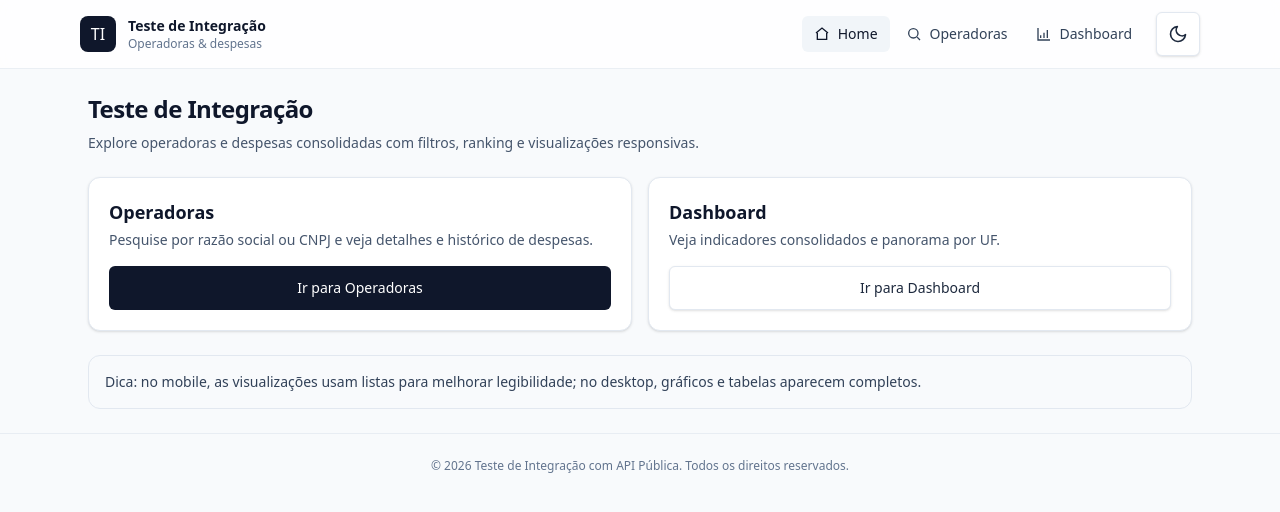
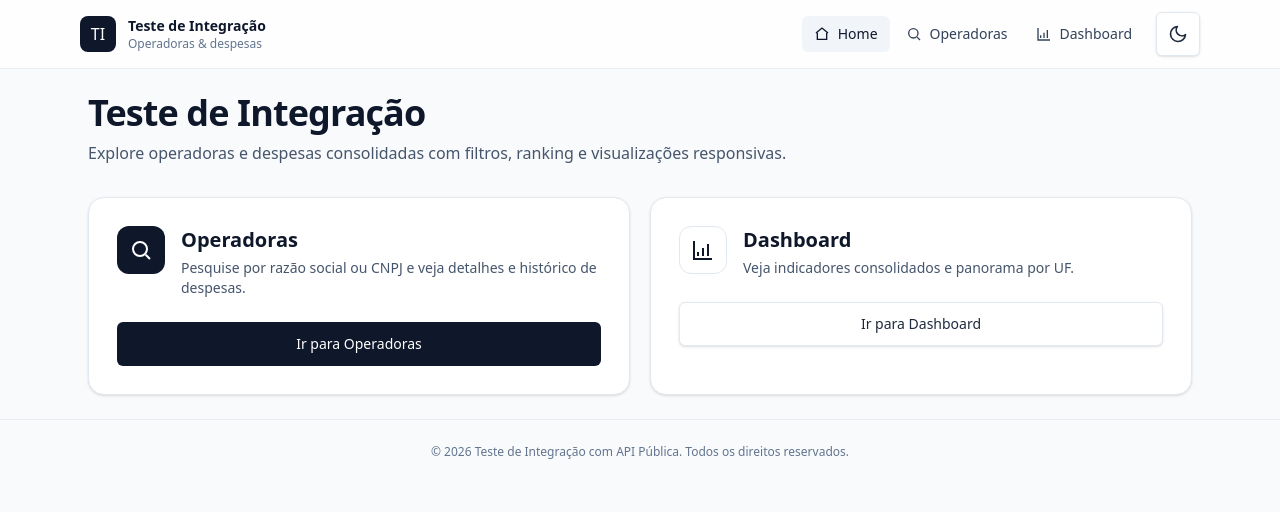
Before and after one commit to assuncaolucasss/TesteDeIntegracaoComApiPublica, a Vue app in the folder frontend/: page / in a window 1280 px wide. Shown: the top 512 px of the page. Built offline with nearby package versions, Linux system fonts and the light colour scheme; no server answers.

Commit message:
feat(home): aumentar cards e adicionar ícones na homepage

```diff
--- a/frontend/src/views/Home.vue
+++ b/frontend/src/views/Home.vue
@@ -1,56 +1,101 @@
 <script setup>
 import { useRouter } from 'vue-router'
+const router = useRouter()
 
-const router = useRouter()
+function go(path) {
+  router.push(path)
+}
 </script>
 
 <template>
-  <section class="space-y-6">
+  <section class="space-y-8">
     <header class="space-y-2">
-      <h1 class="text-2xl font-semibold tracking-tight">Teste de Integração</h1>
-      <p class="text-sm text-slate-600 dark:text-slate-400">
+      <h1 class="text-3xl font-semibold tracking-tight sm:text-4xl">Teste de Integração</h1>
+      <p class="text-sm text-slate-600 dark:text-slate-400 sm:text-base">
         Explore operadoras e despesas consolidadas com filtros, ranking e visualizações responsivas.
       </p>
     </header>
 
-    <div class="grid gap-4 md:grid-cols-2">
-      <article class="rounded-xl border border-slate-200 bg-white p-5 shadow-sm dark:border-white/10 dark:bg-slate-900">
-        <h2 class="text-lg font-semibold text-slate-900 dark:text-slate-100">Operadoras</h2>
+    <div class="grid grid-cols-1 gap-5 lg:grid-cols-2">
+      <!-- Card Operadoras -->
+      <article
+        class="rounded-2xl border border-slate-200 bg-white p-6 shadow-sm transition hover:shadow-md
+               dark:border-white/10 dark:bg-slate-900 sm:p-7"
+      >
+        <div class="flex items-start gap-4">
+          <div
+            class="flex h-12 w-12 shrink-0 items-center justify-center rounded-xl bg-slate-900 text-white
+                   dark:bg-white dark:text-slate-900"
+            aria-hidden="true"
+          >
+            <!-- ícone lupa -->
+            <svg xmlns="http://www.w3.org/2000/svg" viewBox="0 0 24 24" fill="none" stroke="currentColor" stroke-width="2" class="h-6 w-6">
+              <circle cx="11" cy="11" r="7"></circle>
+              <path d="M21 21l-4.3-4.3"></path>
+            </svg>
+          </div>
+
+          <div class="min-w-0">
+            <h2 class="text-xl font-semibold text-slate-900 dark:text-slate-100">Operadoras</h2>
             <p class="mt-1 text-sm text-slate-600 dark:text-slate-400">
               Pesquise por razão social ou CNPJ e veja detalhes e histórico de despesas.
             </p>
+          </div>
+        </div>
 
+        <div class="mt-6">
           <button
             type="button"
-          @click="router.push('/operadoras')"
-          class="mt-4 inline-flex h-11 w-full items-center justify-center rounded-md bg-slate-900 px-4 text-sm font-medium text-white hover:bg-slate-800
+            @click="go('/operadoras')"
+            class="inline-flex h-11 w-full items-center justify-center rounded-md bg-slate-900 px-4 text-sm font-medium text-white hover:bg-slate-800
                    focus-visible:outline focus-visible:outline-2 focus-visible:outline-offset-2 focus-visible:outline-slate-400
                    dark:bg-white dark:text-slate-900 dark:hover:bg-slate-200"
           >
             Ir para Operadoras
           </button>
+        </div>
       </article>
 
-      <article class="rounded-xl border border-slate-200 bg-white p-5 shadow-sm dark:border-white/10 dark:bg-slate-900">
-        <h2 class="text-lg font-semibold text-slate-900 dark:text-slate-100">Dashboard</h2>
+      <!-- Card Dashboard -->
+      <article
+        class="rounded-2xl border border-slate-200 bg-white p-6 shadow-sm transition hover:shadow-md
+               dark:border-white/10 dark:bg-slate-900 sm:p-7"
+      >
+        <div class="flex items-start gap-4">
+          <div
+            class="flex h-12 w-12 shrink-0 items-center justify-center rounded-xl border border-slate-200 bg-white text-slate-900
+                   dark:border-white/10 dark:bg-slate-950 dark:text-slate-100"
+            aria-hidden="true"
+          >
+            <!-- ícone gráfico -->
+            <svg xmlns="http://www.w3.org/2000/svg" viewBox="0 0 24 24" fill="none" stroke="currentColor" stroke-width="2" class="h-6 w-6">
+              <path d="M3 3v18h18"></path>
+              <path d="M7 14v4"></path>
+              <path d="M12 10v8"></path>
+              <path d="M17 6v12"></path>
+            </svg>
+          </div>
+
+          <div class="min-w-0">
+            <h2 class="text-xl font-semibold text-slate-900 dark:text-slate-100">Dashboard</h2>
             <p class="mt-1 text-sm text-slate-600 dark:text-slate-400">
               Veja indicadores consolidados e panorama por UF.
             </p>
+          </div>
+        </div>
 
+        <div class="mt-6">
           <button
             type="button"
-          @click="router.push('/dashboard')"
-          class="mt-4 inline-flex h-11 w-full items-center justify-center rounded-md border border-slate-200 bg-white px-4 text-sm font-medium text-slate-800 shadow-sm hover:bg-slate-50
+            @click="go('/dashboard')"
+            class="inline-flex h-11 w-full items-center justify-center rounded-md border border-slate-200 bg-white px-4 text-sm font-medium text-slate-800 shadow-sm hover:bg-slate-50
                    focus-visible:outline focus-visible:outline-2 focus-visible:outline-offset-2 focus-visible:outline-slate-400
                    dark:border-white/10 dark:bg-slate-950 dark:text-slate-100 dark:hover:bg-slate-800"
           >
             Ir para Dashboard
           </button>
+        </div>
       </article>
-    </div>
-
-    <div class="rounded-xl border border-slate-200 bg-slate-50 p-4 text-sm text-slate-700 dark:border-white/10 dark:bg-slate-950 dark:text-slate-200">
-      Dica: no mobile, as visualizações usam listas para melhorar legibilidade; no desktop, gráficos e tabelas aparecem completos.
     </div>
   </section>
 </template>
```
Lines whose indentation alone changed are shown as unchanged.
